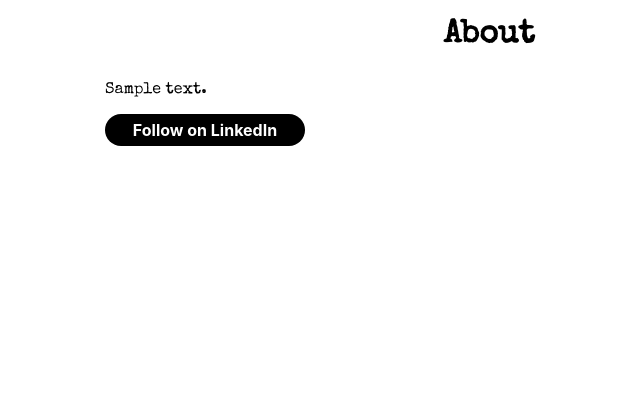
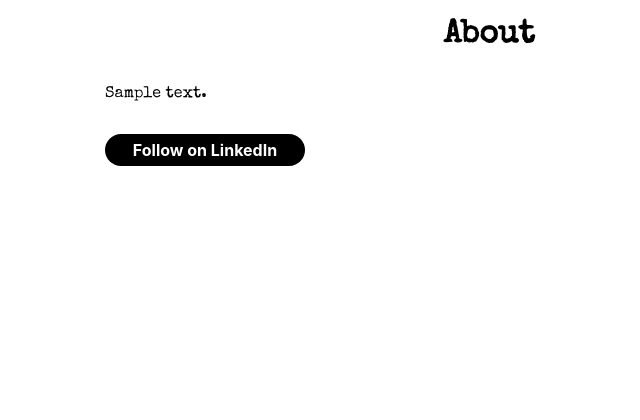
Before and after one commit to lukejcollins/techronomicon, a Django app: template techronomicon/techronomiblog/templates/techronomiblog/about.html in a window 1280 px wide. Shown: the part 241-661 px from the top of the page, without its empty margins (151-791 px from the left). Run offline with Django 4.2, Linux system fonts and the light colour scheme; the template is opened without the code that fills it: values that come from a table or form of the project are taken from there, others are empty; tables that the repository leaves empty hold one stand-in row (values such as "Sample post").

Commit message:
Apply styling

```diff
--- a/techronomicon/techronomiblog/templates/techronomiblog/about.html
+++ b/techronomicon/techronomiblog/templates/techronomiblog/about.html
@@ -4,7 +4,9 @@
 
 {% block content %}
     <h1 class="about-title">About</h1>
+    <div class="about-section">
     {{ about_page.content|safe|linebreaks }}
+    </div>
     <style>
       .libutton {
         display: flex;
@@ -21,5 +23,6 @@
         font-family: "SF Pro Text", Helvetica, sans-serif;
       }
     </style>
+    <br>
     <a class="libutton" href="https://www.linkedin.com/comm/mynetwork/discovery-see-all?usecase=PEOPLE_FOLLOWS&followMember=luke-j-collins" target="_blank">Follow on LinkedIn</a>
 {% endblock %}
```
